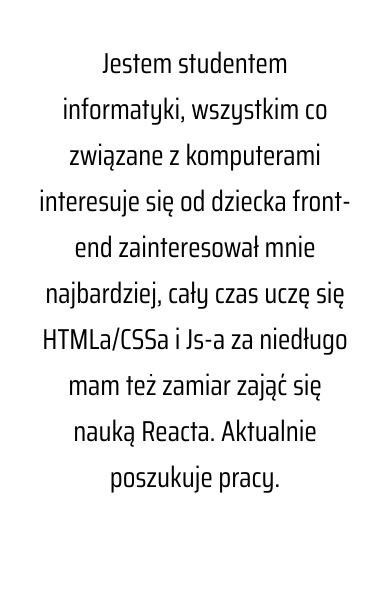
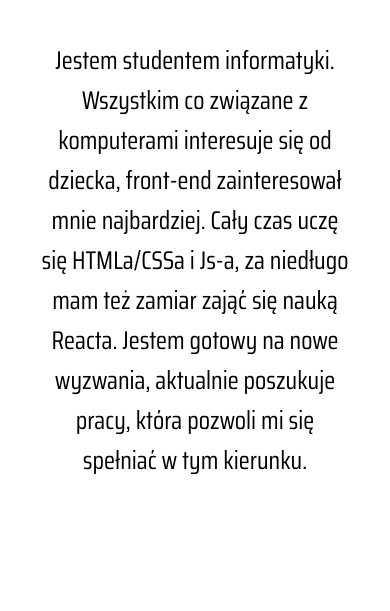
Before and after one commit to jedrzejbor/portfolio, a plain HTML site: page index.html in a window 390 px wide. Shown: the part 153-764 px from the top of the page. Drawn offline with Linux system fonts and the light colour scheme; a web font is replaced by a local one.

Commit message:
Nowy tekst
Nowa zawartosc tekstu.

```diff
--- a/index.html
+++ b/index.html
@@ -21,11 +21,13 @@
             <section class="start">
                 <div class="about-me">
                     <h1>Jedrzej Borakiewicz Front-end developer</h1>
-                    <p>Jestem studentem informatyki, wszystkim co związane z komputerami interesuje się od dziecka
+                    <p>Jestem studentem informatyki. Wszystkim co związane z komputerami interesuje się od dziecka,
                         front-end
-                        zainteresował mnie najbardziej, cały czas uczę się HTMLa/CSSa i Js-a za niedługo mam też zamiar
+                        zainteresował mnie najbardziej. Cały czas uczę się HTMLa/CSSa i Js-a, za niedługo mam też
+                        zamiar
                         zająć
-                        się nauką Reacta. Aktualnie poszukuje pracy.</p>
+                        się nauką Reacta. Jestem gotowy na nowe wyzwania, aktualnie poszukuje pracy, która pozwoli mi
+                        się spełniać w tym kierunku.</p>
 
                 </div>
                 <div class="navigation">
--- a/style/style.css
+++ b/style/style.css
@@ -315,7 +315,7 @@ nav ul li:hover {
     }
 
     p {
-        font-size: 1em;
+        font-size: 0.9em;
     }
 
     nav ul li a {
@@ -337,7 +337,7 @@ nav ul li:hover {
     }
 
     p {
-        font-size: 1em;
+        font-size: 0.8em;
         width: 90%;
     }
 
@@ -354,7 +354,7 @@ nav ul li:hover {
     }
 
     p {
-        font-size: 2.5em;
+        font-size: 2.3em;
     }
 
     nav ul li {
@@ -424,7 +424,7 @@ nav ul li:hover {
     }
 
     p {
-        font-size: 1.8em;
+        font-size: 1.7em;
     }
 }
 
@@ -449,6 +449,10 @@ nav ul li:hover {
     h1 {
         margin: 10vh auto 0;
         font-size: 2em;
+    }
+
+    p {
+        font-size: 1.6em;
     }
 
     .navigation {
@@ -535,6 +539,6 @@ nav ul li:hover {
     }
 
     p {
-        font-size: 1.5em;
+        font-size: 1.4em;
     }
 }
```
